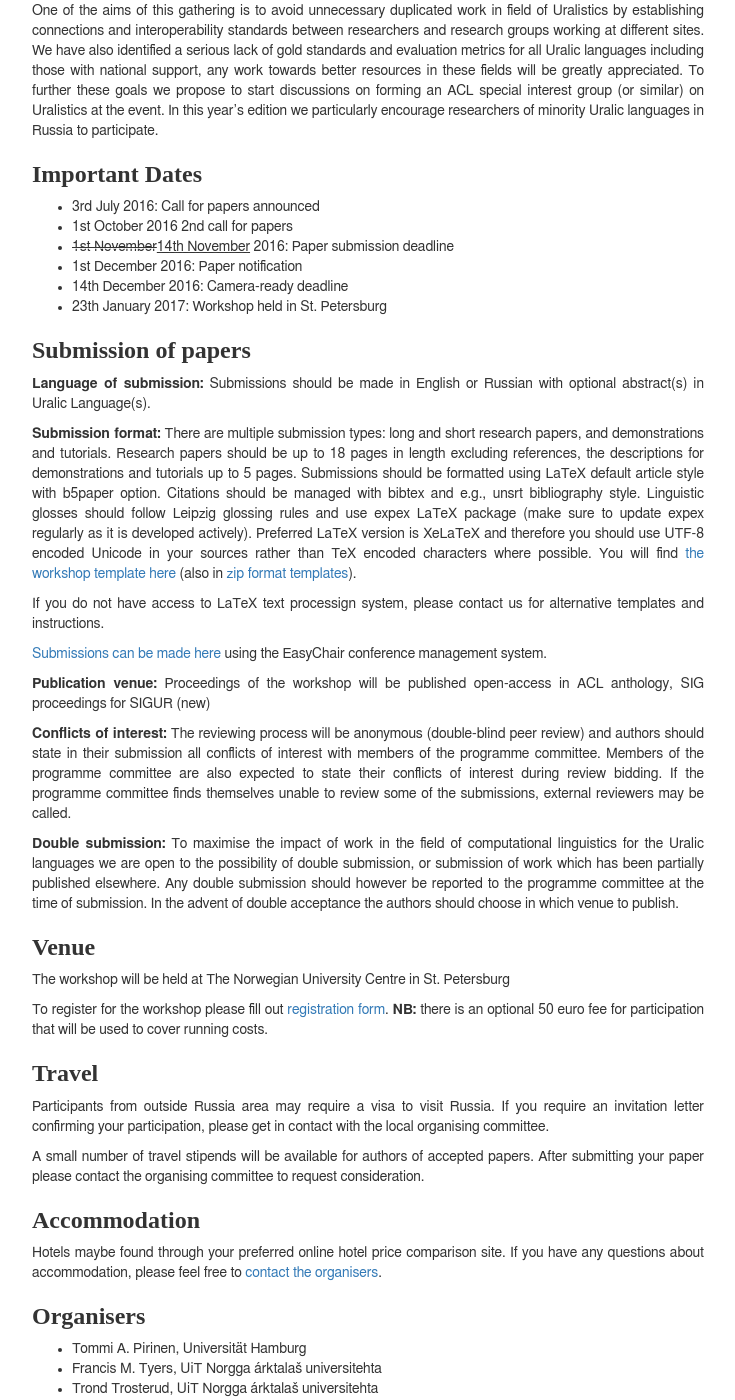
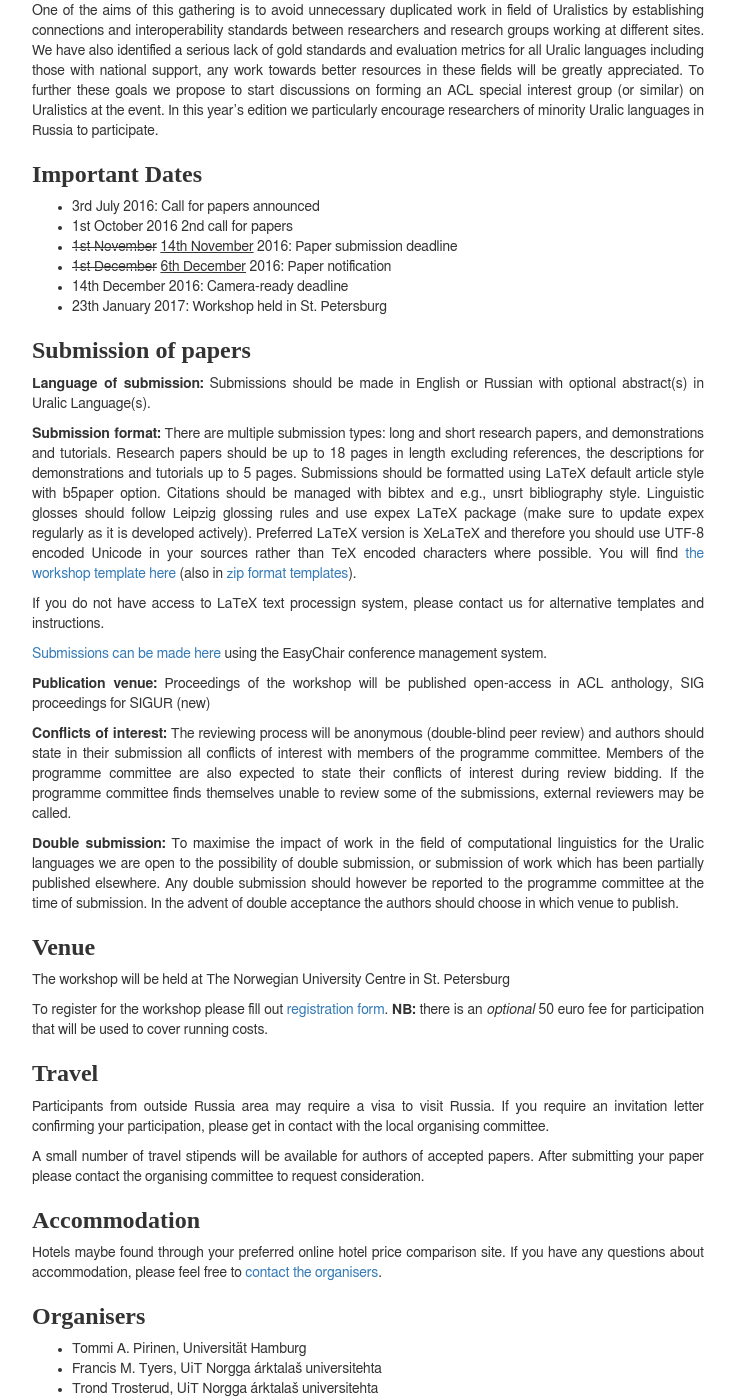
Before and after one commit to acl-sigur/acl-sigur.github.io, a Jekyll site: the page built from iwclul2017.eng.md, in a window 1280 px wide and 1400 px high, scrolled down 1295 px. Shown: the whole window, without its empty margins (233-968 px from the left). Built offline with Jekyll 4.4.1, drawn with Linux system fonts in a browser that asks for light colours.

Commit message:
new schedule for reviews

```diff
--- a/iwclul2017.eng.md
+++ b/iwclul2017.eng.md
@@ -100,8 +100,8 @@ encourage researchers of minority Uralic languages in Russia to participate.
 
 * 3rd July 2016: Call for papers announced
 * 1st October 2016 2nd call for papers
-* <del datetime="20161021Z1324">1st November</del><ins>14th November</ins> 2016: Paper submission deadline
-* 1st December 2016: Paper notification
+* <del datetime="20161021Z1324">1st November</del> <ins>14th November</ins> 2016: Paper submission deadline
+* <del datetime="20161116Z1100">1st December</del> <ins>6th December</ins> 2016: Paper notification
 * 14th December 2016: Camera-ready deadline
 * 23th January 2017: Workshop held in St. Petersburg
 
@@ -155,7 +155,7 @@ The workshop will be held at The Norwegian University Centre in St. Petersburg
 
 
 To register for the workshop please fill out [registration form][regform].
-**NB:** there is an optional 50 euro fee for participation that will be used to
+**NB:** there is an *optional* 50 euro fee for participation that will be used to
 cover running costs.
 
 ### Travel
```
Also changed, not shown: iwclul2017.rus.md (+2 -2 lines).
